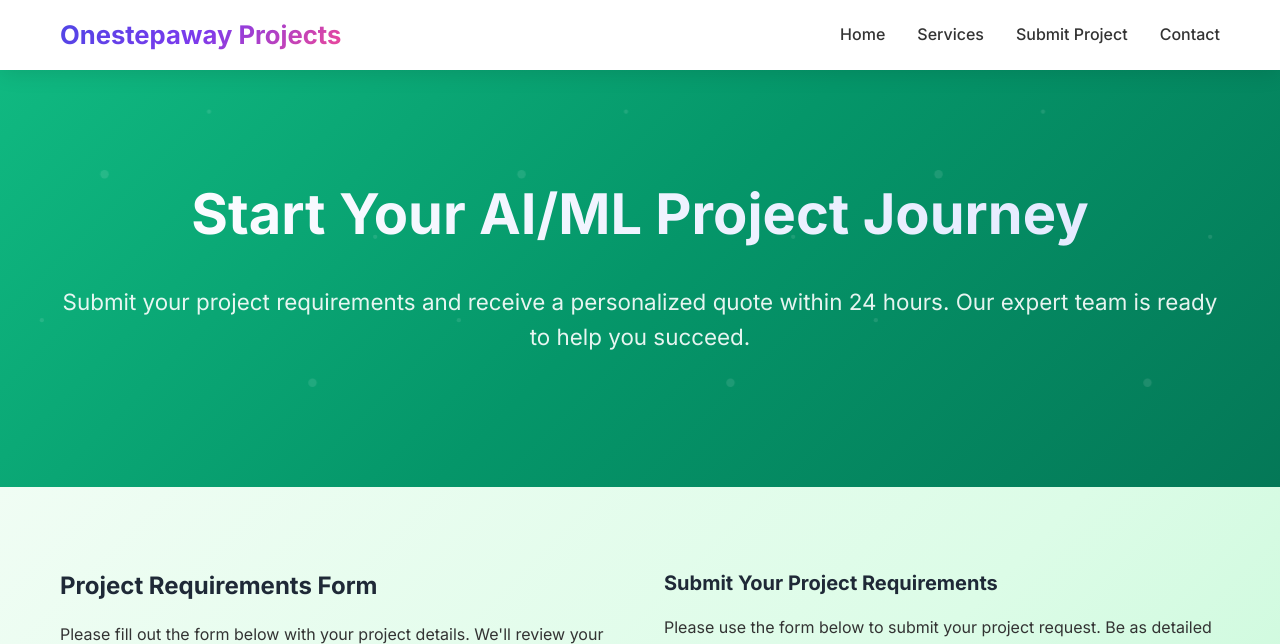
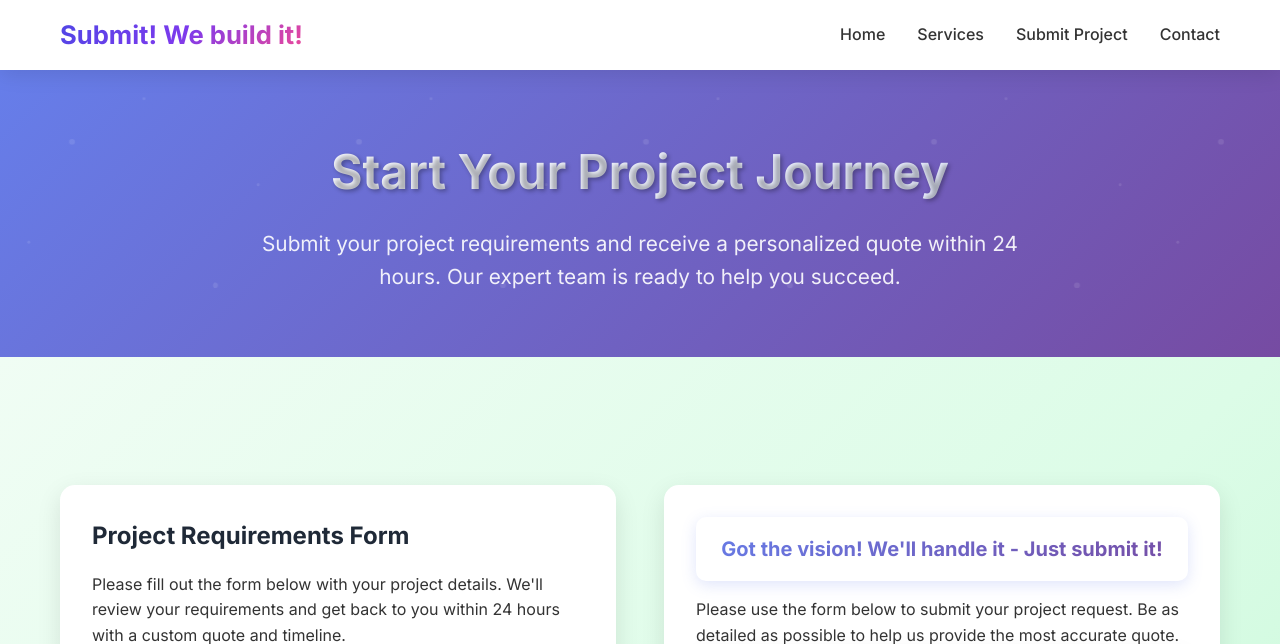
Before and after one commit to ml-ai-project-29/ai-ml-projects-website, a Flask app: page /submit in a window 1280 px wide. Shown: the top 644 px of the page. Run offline with Flask 3, Linux system fonts and the light colour scheme.

Commit message:
updated!

```diff
--- a/templates/base.html
+++ b/templates/base.html
@@ -11,7 +11,7 @@
     <nav class="navbar">
         <div class="nav-container">
             <div class="nav-logo">
-                <a href="{{ url_for('home') }}">Onestepaway Projects</a>
+                <a href="{{ url_for('home') }}">Submit! We build it!</a>
             </div>
             <ul class="nav-menu">
                 <li class="nav-item">
--- a/templates/contact.html
+++ b/templates/contact.html
@@ -1,12 +1,12 @@
 {% extends "base.html" %}
 
-{% block title %}Contact - OneStepAway Projects | Get in Touch{% endblock %}
+{% block title %}Contact - Submit! We build it! | Get in Touch{% endblock %}
 
 {% block content %}
 <section class="contact-hero">
     <div class="container">
         <h1 class="page-title">Get in Touch with Our Expert Team</h1>
-        <p class="page-subtitle">Have questions about your AI/ML project? We're here to help you succeed. Reach out to us through any of the channels below.</p>
+        <p class="page-subtitle">Have questions about your project? We're here to help you succeed. Reach out to us through any of the channels below.</p>
     </div>
 </section>
 
--- a/templates/index.html
+++ b/templates/index.html
@@ -1,11 +1,11 @@
 {% extends "base.html" %}
 
-{% block title %}Home - OneStepAway Projects | AI/ML Solutions for Students{% endblock %}
+{% block title %}Home - Submit! We build it!  | Solutions for Students{% endblock %}
 
 {% block content %}
 <section class="hero">
     <div class="hero-content">
-        <h1 class="hero-title">Transform Your Academic Journey with Professional AI/ML Projects</h1>
+        <h1 class="hero-title">Transform Your Academic Journey with Professional Projects</h1>
         <p class="hero-description">
             Get high-quality, beginner-friendly machine learning and AI projects tailored for college submissions and internships. Our expert team delivers complete solutions with code, documentation, and personalized support to help you succeed.
         </p>
--- a/templates/submit.html
+++ b/templates/submit.html
@@ -1,19 +1,19 @@
 {% extends "base.html" %}
 
-{% block title %}Submit Project - OneStepAway Projects | Get Your Custom Quote{% endblock %}
+{% block title %}Submit Project - Submit! We build it! | Get Your Custom Quote{% endblock %}
 
 {% block content %}
 <section class="submit-hero">
     <div class="container">
-        <h1 class="page-title">Start Your AI/ML Project Journey</h1>
-        <p class="page-subtitle">Submit your project requirements and receive a personalized quote within 24 hours. Our expert team is ready to help you succeed.</p>
+        <h1 class="page-title animate-fade-in">Start Your Project Journey</h1>
+        <p class="page-subtitle animate-slide-up">Submit your project requirements and receive a personalized quote within 24 hours. Our expert team is ready to help you succeed.</p>
     </div>
 </section>
 
 <section class="submit-form">
     <div class="container">
         <div class="form-container">
-            <div class="form-info">
+            <div class="form-info animate-fade-in-left">
                 <h3>Project Requirements Form</h3>
                 <p>Please fill out the form below with your project details. We'll review your requirements and get back to you within 24 hours with a custom quote and timeline.</p>
 
@@ -41,11 +41,12 @@
                 </div>
             </div>
 
-            <div class="google-form-container">
-                <h4>Submit Your Project Requirements</h4>
+            <div class="google-form-container animate-fade-in-right">
+                <h4 class="vision-heading">Got the vision! We'll handle it - Just submit it!</h4>
                 <p>Please use the form below to submit your project request. Be as detailed as possible to help us provide the most accurate quote.</p>
 
                 <!-- Google Form Embed -->
+                <div class="form-wrapper">
                     <iframe src="https://docs.google.com/forms/d/1TuVnumVrTQjWq22aYrlGMc4Tzy_-6Unk31y58cdsK9c/viewform?embedded=true"
                             width="100%"
                             height="600"
@@ -54,6 +55,12 @@
                             marginwidth="0">
                         Loading…
                     </iframe>
+                </div>
+
+                <div class="response-message animate-pulse">
+                    <h5>🎉 We will get back soon!</h5>
+                    <p>Thank you for submitting your project. Our team is excited to work on your vision!</p>
+                </div>
             </div>
         </div>
     </div>
@@ -69,4 +76,187 @@
         </div>
     </div>
 </section>
+
+<style>
+/* Animation classes */
+.animate-fade-in {
+    animation: fadeIn 1s ease-in;
+}
+
+.animate-slide-up {
+    animation: slideUp 1s ease-out 0.3s both;
+}
+
+.animate-fade-in-left {
+    animation: fadeInLeft 1s ease-out 0.5s both;
+}
+
+.animate-fade-in-right {
+    animation: fadeInRight 1s ease-out 0.7s both;
+}
+
+.animate-pulse {
+    animation: pulse 2s infinite;
+}
+
+/* Animation keyframes */
+@keyframes fadeIn {
+    from { opacity: 0; }
+    to { opacity: 1; }
+}
+
+@keyframes slideUp {
+    from {
+        opacity: 0;
+        transform: translateY(30px);
+    }
+    to {
+        opacity: 1;
+        transform: translateY(0);
+    }
+}
+
+@keyframes fadeInLeft {
+    from {
+        opacity: 0;
+        transform: translateX(-50px);
+    }
+    to {
+        opacity: 1;
+        transform: translateX(0);
+    }
+}
+
+@keyframes fadeInRight {
+    from {
+        opacity: 0;
+        transform: translateX(50px);
+    }
+    to {
+        opacity: 1;
+        transform: translateX(0);
+    }
+}
+
+@keyframes pulse {
+    0%, 100% {
+        transform: scale(1);
+        opacity: 1;
+    }
+    50% {
+        transform: scale(1.05);
+        opacity: 0.8;
+    }
+}
+
+/* Enhanced styling for the vision heading */
+.vision-heading {
+    background: linear-gradient(135deg, #667eea 0%, #764ba2 100%);
+    -webkit-background-clip: text;
+    -webkit-text-fill-color: transparent;
+    background-clip: text;
+    font-size: 1.8rem;
+    font-weight: bold;
+    text-align: center;
+    margin-bottom: 1.5rem;
+    padding: 1rem;
+    border-radius: 10px;
+    box-shadow: 0 4px 15px rgba(102, 126, 234, 0.2);
+}
+
+/* Form wrapper styling */
+.form-wrapper {
+    border-radius: 15px;
+    overflow: hidden;
+    box-shadow: 0 8px 25px rgba(0, 0, 0, 0.1);
+    margin-bottom: 2rem;
+    transition: transform 0.3s ease;
+}
+
+.form-wrapper:hover {
+    transform: translateY(-5px);
+}
+
+/* Response message styling */
+.response-message {
+    background: linear-gradient(135deg, #4facfe 0%, #00f2fe 100%);
+    color: white;
+    padding: 2rem;
+    border-radius: 15px;
+    text-align: center;
+    margin-top: 2rem;
+    box-shadow: 0 8px 25px rgba(79, 172, 254, 0.3);
+}
+
+.response-message h5 {
+    font-size: 1.5rem;
+    margin-bottom: 0.5rem;
+    font-weight: bold;
+}
+
+.response-message p {
+    font-size: 1.1rem;
+    opacity: 0.9;
+}
+
+/* Enhanced submit hero section */
+.submit-hero {
+    background: linear-gradient(135deg, #667eea 0%, #764ba2 100%);
+    color: white;
+    padding: 4rem 0;
+    text-align: center;
+}
+
+.page-title {
+    font-size: 3rem;
+    font-weight: bold;
+    margin-bottom: 1rem;
+    text-shadow: 2px 2px 4px rgba(0, 0, 0, 0.3);
+}
+
+.page-subtitle {
+    font-size: 1.3rem;
+    opacity: 0.9;
+    max-width: 800px;
+    margin: 0 auto;
+}
+
+/* Enhanced form container */
+.form-container {
+    display: grid;
+    grid-template-columns: 1fr 1fr;
+    gap: 3rem;
+    margin: 3rem 0;
+}
+
+.form-info {
+    background: white;
+    padding: 2rem;
+    border-radius: 15px;
+    box-shadow: 0 8px 25px rgba(0, 0, 0, 0.1);
+}
+
+.google-form-container {
+    background: white;
+    padding: 2rem;
+    border-radius: 15px;
+    box-shadow: 0 8px 25px rgba(0, 0, 0, 0.1);
+}
+
+/* Responsive design */
+@media (max-width: 768px) {
+    .form-container {
+        grid-template-columns: 1fr;
+        gap: 2rem;
+    }
+
+    .page-title {
+        font-size: 2rem;
+    }
+
+    .vision-heading {
+        font-size: 1.4rem;
+    }
+}
+</style>
 {% endblock %}
```
Also changed, not shown: templates/services.html (+3 -41 lines). Lines whose indentation alone changed are shown as unchanged.
